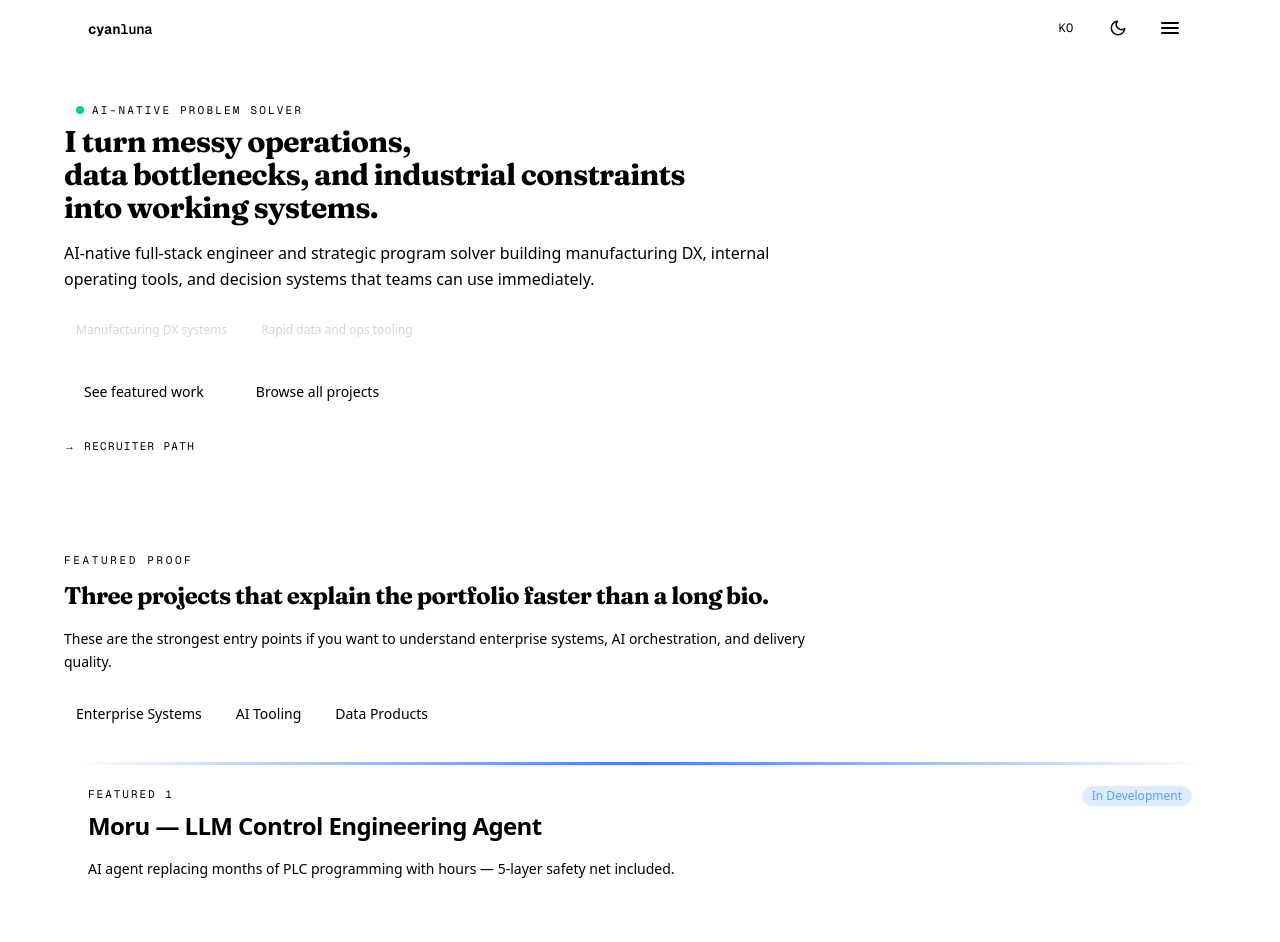
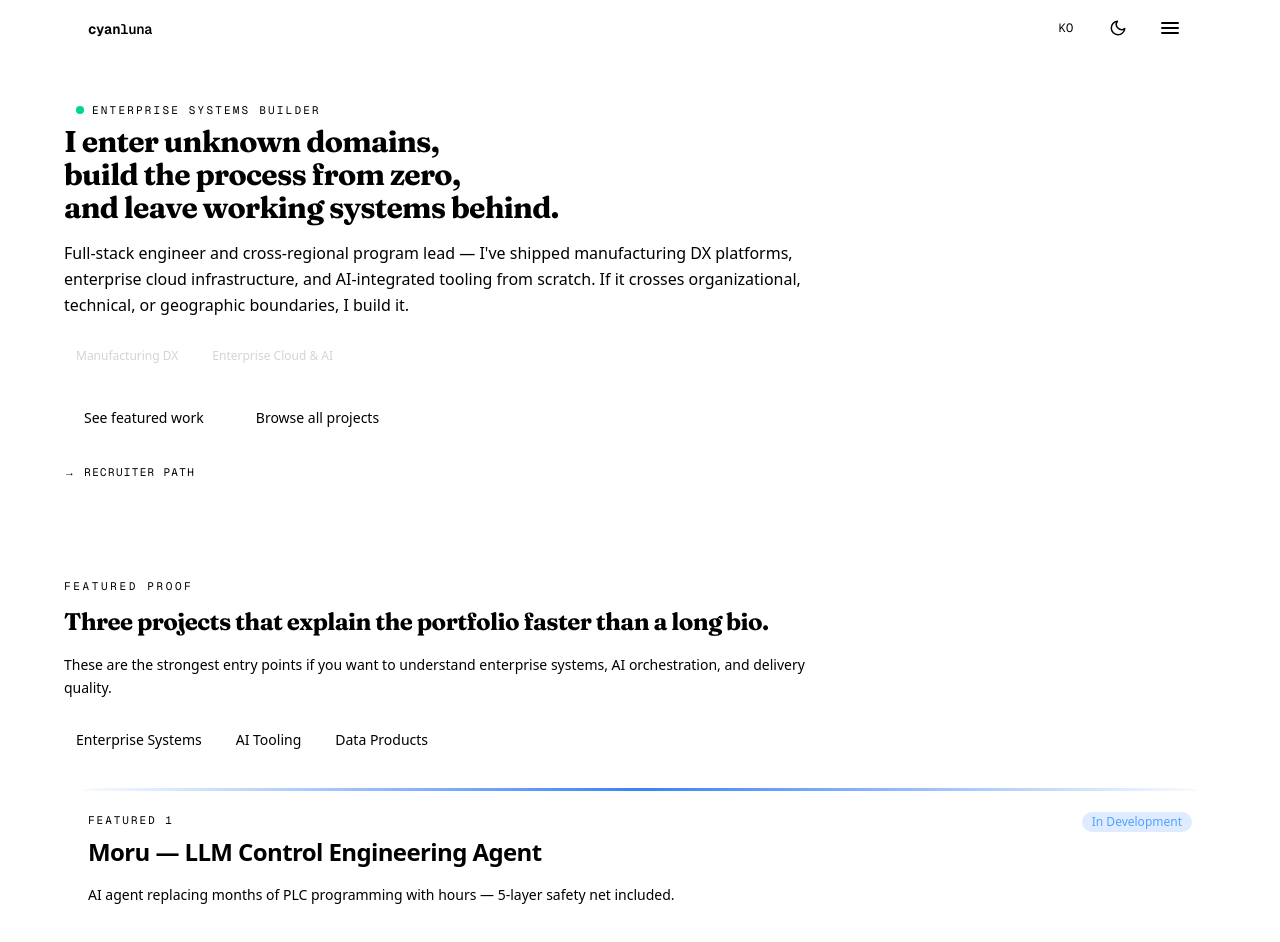
Before and after one commit to cyanluna-git/cyanluna.portfolio, a Next.js app: page / in a window 1280 px wide. Shown: the top 942 px of the page. Built offline with nearby package versions, Linux system fonts and the light colour scheme.

Commit message:
copy(hero): update messaging to match CV — enterprise builder, zero-to-system story

```diff
--- a/src/app/page.tsx
+++ b/src/app/page.tsx
@@ -27,31 +27,31 @@ type Vertical = keyof typeof verticals;
 
 const t = {
   heroBadge: {
-    en: "AI-Native Problem Solver",
-    ko: "AI Native 문제 해결자",
+    en: "Enterprise Systems Builder",
+    ko: "엔터프라이즈 시스템 빌더",
   },
   hero: {
-    en: "I turn messy operations,\ndata bottlenecks, and industrial constraints\ninto working systems.",
-    ko: "복잡한 운영 문제와 데이터 병목,\n산업 현장의 제약을\n작동하는 시스템으로 바꿉니다.",
+    en: "I enter unknown domains,\nbuild the process from zero,\nand leave working systems behind.",
+    ko: "모르는 도메인에 뛰어들어\n처음부터 과정을 만들고\n작동하는 시스템을 남깁니다.",
   },
   sub: {
-    en: "AI-native full-stack engineer and strategic program solver building manufacturing DX, internal operating tools, and decision systems that teams can use immediately.",
-    ko: "제조 DX, 내부 운영 도구, 의사결정 시스템을 빠르게 제품화하는 AI Native 풀스택 엔지니어이자 전략적 프로그램 솔버입니다.",
+    en: "Full-stack engineer and cross-regional program lead — I've shipped manufacturing DX platforms, enterprise cloud infrastructure, and AI-integrated tooling from scratch. If it crosses organizational, technical, or geographic boundaries, I build it.",
+    ko: "제조 DX, 엔터프라이즈 클라우드 인프라, AI 통합 도구를 처음부터 구축해온 풀스택 엔지니어 겸 크로스리지널 프로그램 리더입니다. 조직·기술·지리적 경계를 넘는 시스템이라면 제 일입니다.",
   },
   pills: {
     manufacturing: {
-      en: "Manufacturing DX systems",
-      ko: "제조 DX 시스템",
+      en: "Manufacturing DX",
+      ko: "제조 DX",
     },
     tooling: {
-      en: "Rapid data and ops tooling",
-      ko: "빠른 데이터·운영 도구 제작",
+      en: "Enterprise Cloud & AI",
+      ko: "엔터프라이즈 클라우드 & AI",
     },
   },
   ctas: {
     featured: {
       en: "See featured work",
-      ko: "추천 작업 보기",
+      ko: "대표 작업 보기",
     },
     browseAll: {
       en: "Browse all projects",
```
